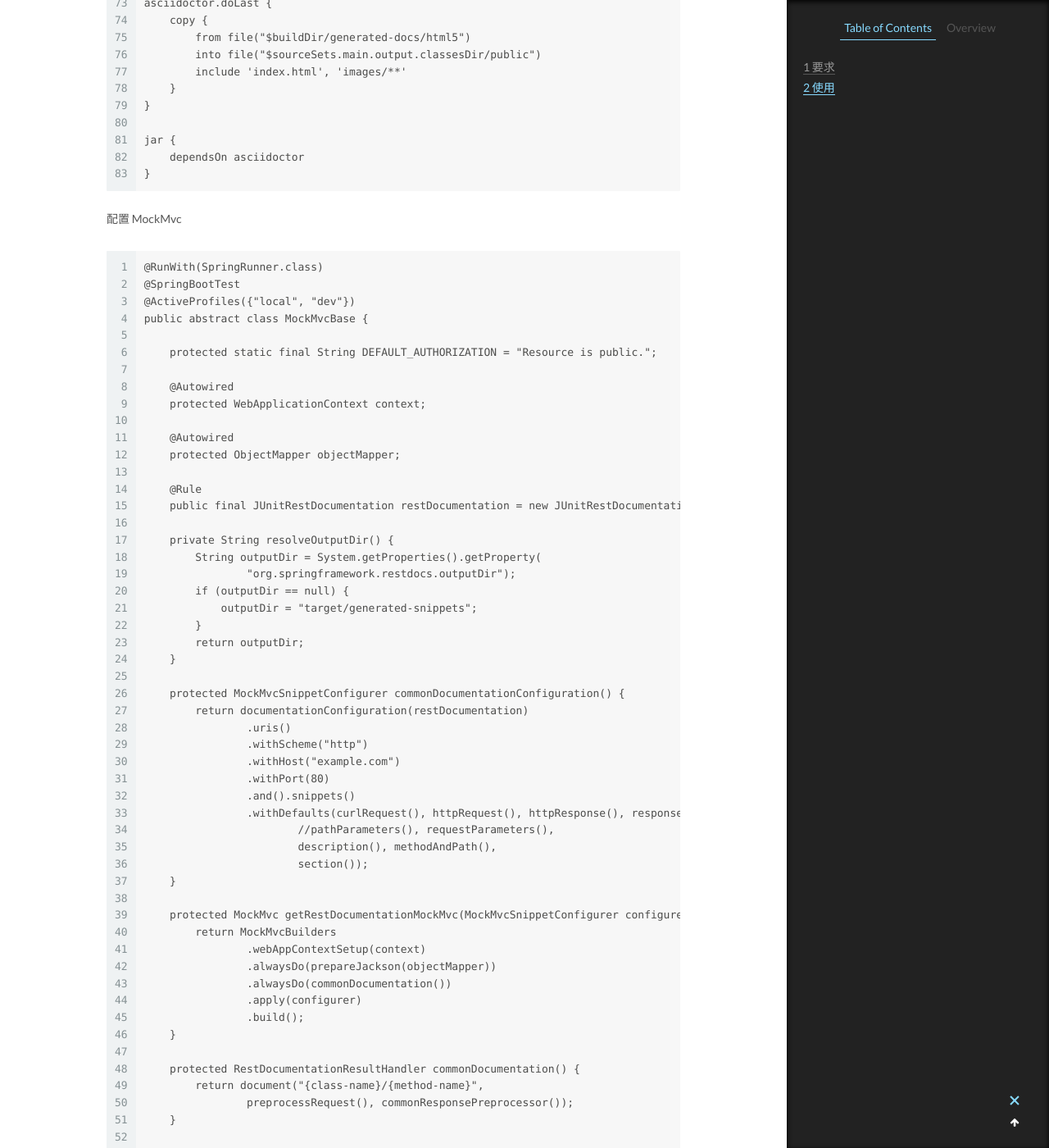
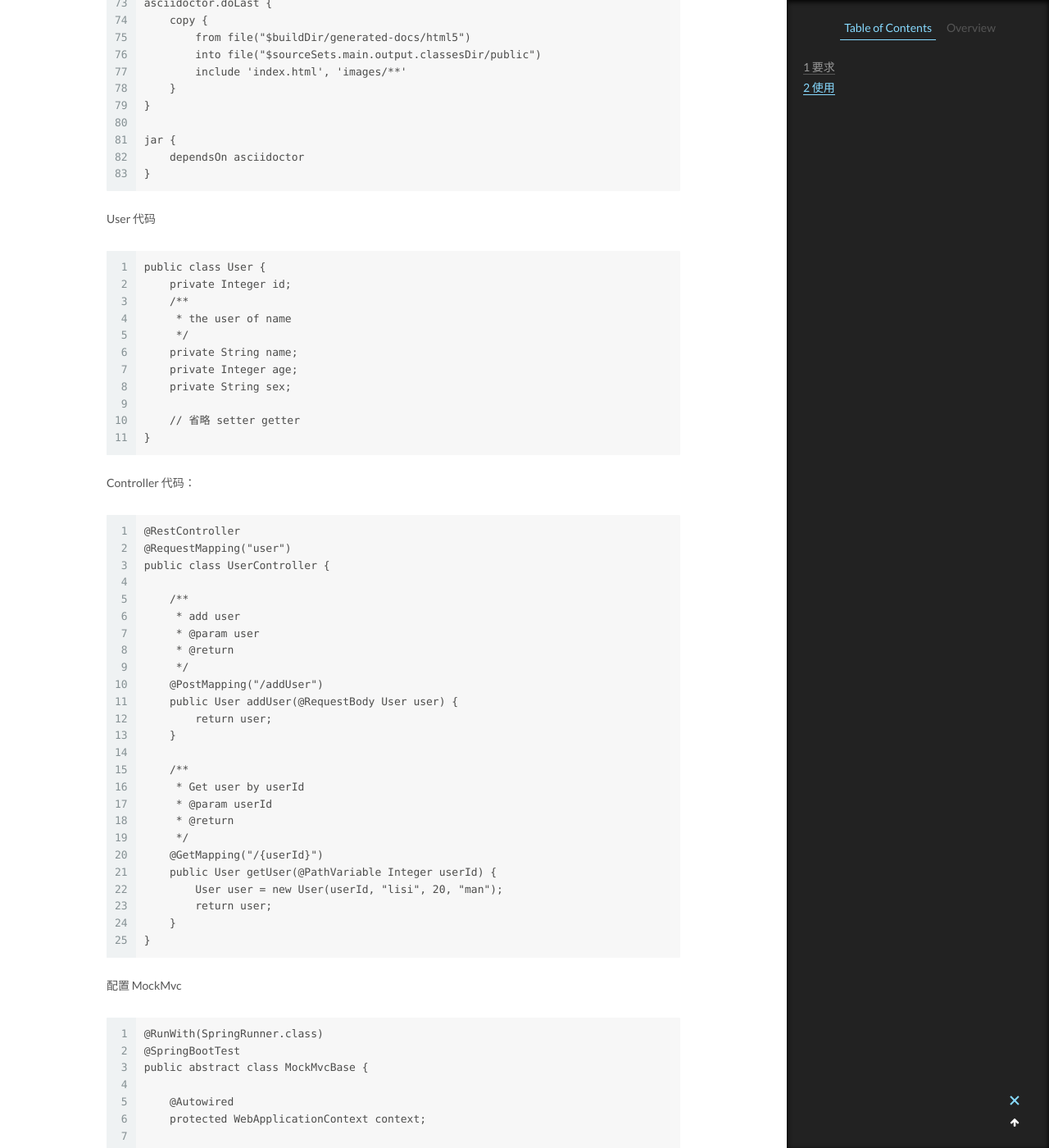
Before and after one commit to ethendev/ethendev.github.io, a Jekyll site: the page built from _posts/2018-11-12-spring-restdocs.md, in a window 1280 px wide and 1400 px high, scrolled down 2284 px. Shown: the whole window at 82% size. Built offline with Jekyll 4.4.1, drawn with Linux system fonts in a browser that asks for light colours; comment, search, counter and statistics services are not loaded; some of the changed text lies outside the part shown.

Commit message:
update the post about restdocs

````diff
--- a/_posts/2018-11-12-spring-restdocs.md
+++ b/_posts/2018-11-12-spring-restdocs.md
@@ -111,79 +111,13 @@
 }
 ```
 
-配置 MockMvc
-```
-@RunWith(SpringRunner.class)
-@SpringBootTest
-@ActiveProfiles({"local", "dev"})
-public abstract class MockMvcBase {
-
-    protected static final String DEFAULT_AUTHORIZATION = "Resource is public.";
-
-    @Autowired
-    protected WebApplicationContext context;
-
-    @Autowired
-    protected ObjectMapper objectMapper;
-
-    @Rule
-    public final JUnitRestDocumentation restDocumentation = new JUnitRestDocumentation(resolveOutputDir());
-
-    private String resolveOutputDir() {
-        String outputDir = System.getProperties().getProperty(
-                "org.springframework.restdocs.outputDir");
-        if (outputDir == null) {
-            outputDir = "target/generated-snippets";
-        }
-        return outputDir;
-    }
-
-    protected MockMvcSnippetConfigurer commonDocumentationConfiguration() {
-        return documentationConfiguration(restDocumentation)
-                .uris()
-                .withScheme("http")
-                .withHost("example.com")
-                .withPort(80)
-                .and().snippets()
-                .withDefaults(curlRequest(), httpRequest(), httpResponse(), responseFields(), requestFields(),
-                        //pathParameters(), requestParameters(),
-                        description(), methodAndPath(),
-                        section());
-    }
-
-    protected MockMvc getRestDocumentationMockMvc(MockMvcSnippetConfigurer configurer) throws Exception {
-        return MockMvcBuilders
-                .webAppContextSetup(context)
-                .alwaysDo(prepareJackson(objectMapper))
-                .alwaysDo(commonDocumentation())
-                .apply(configurer)
-                .build();
-    }
-
-    protected RestDocumentationResultHandler commonDocumentation() {
-        return document("{class-name}/{method-name}",
-                preprocessRequest(), commonResponsePreprocessor());
-    }
-
-    protected OperationResponsePreprocessor commonResponsePreprocessor() {
-        return preprocessResponse(replaceBinaryContent(), limitJsonArrayLength(objectMapper), prettyPrint());
-    }
-
-    protected String toJson(Object obj) {
-        try {
-            return objectMapper.writeValueAsString(obj);
-        } catch (JsonProcessingException e) {
-            e.printStackTrace();
-        }
-        return null;
-    }
-}
-```
-
 User 代码
 ```
 public class User {
     private Integer id;
+    /**
+     * the user of name
+     */
     private String name;
     private Integer age;
     private String sex;
@@ -221,25 +155,83 @@
 }
 ```
 
+配置 MockMvc
+```
+@RunWith(SpringRunner.class)
+@SpringBootTest
+public abstract class MockMvcBase {
+
+    @Autowired
+    protected WebApplicationContext context;
+
+    @Autowired
+    protected ObjectMapper objectMapper;
+
+    @Rule
+    public final JUnitRestDocumentation restDocumentation = new JUnitRestDocumentation(resolveOutputDir());
+
+    private String resolveOutputDir() {
+        String outputDir = System.getProperties().getProperty(
+                "org.springframework.restdocs.outputDir");
+        if (outputDir == null) {
+            outputDir = "target/generated-snippets";
+        }
+        return outputDir;
+    }
+
+    protected MockMvcSnippetConfigurer commonDocumentationConfiguration() {
+        return documentationConfiguration(restDocumentation)
+                .uris()
+                .withScheme("http")
+                .withHost("example.com")
+                .withPort(80)
+                .and().snippets()
+                .withDefaults(curlRequest(), httpRequest(), httpResponse(), responseFields(),
+                        //requestFields(),pathParameters(), requestParameters(),
+                        description(), methodAndPath(),
+                        section());
+    }
+
+    protected MockMvc getRestDocumentationMockMvc(MockMvcSnippetConfigurer configurer) throws Exception {
+        return MockMvcBuilders
+                .webAppContextSetup(context)
+                .alwaysDo(prepareJackson(objectMapper))
+                .alwaysDo(commonDocumentation())
+                .apply(configurer)
+                .build();
+    }
+
+    protected RestDocumentationResultHandler commonDocumentation() {
+        return document("{class-name}/{method-name}",
+                preprocessRequest(), commonResponsePreprocessor());
+    }
+
+    protected OperationResponsePreprocessor commonResponsePreprocessor() {
+        return preprocessResponse(replaceBinaryContent(), limitJsonArrayLength(objectMapper), prettyPrint());
+    }
+
+    protected String toJson(Object obj) {
+        try {
+            return objectMapper.writeValueAsString(obj);
+        } catch (JsonProcessingException e) {
+            e.printStackTrace();
+        }
+        return null;
+    }
+}
+```
+
 添加单元测试
 ```
 public class UserDoc extends MockMvcBase {
 
-    private static User user = new User();
-
-    @BeforeClass
-    public static void setUp() {
-        user.setId(100);
-        user.setName("张三");
-        user.setAge(20);
-        user.setSex("男");
-    }
-
     @Test
     public void AddUser() throws Exception {
+        User user = new User(userId, "lisi", 20, "man");
         String param = toJson(user);
         getRestDocumentationMockMvc(
-                commonDocumentationConfiguration())
+                commonDocumentationConfiguration()
+                        .withAdditionalDefaults(requestFields()))
                 .perform(post("/user/addUser")
                         .contentType(MediaType.APPLICATION_JSON_UTF8).content(param))
                 .andExpect(status().is2xxSuccessful());
@@ -249,8 +241,7 @@
     public void getUser() throws Exception {
         String result = getRestDocumentationMockMvc(
                 commonDocumentationConfiguration()
-                        .withAdditionalDefaults(
-                                pathParameters()))
+                        .withAdditionalDefaults(pathParameters()))
                 .perform(get("/user/{userId}", 100))
                 .andExpect(status().isOk()).andReturn().getResponse().getContentAsString();
         System.out.println(result);
@@ -260,11 +251,14 @@
 
 在 src\main\asciidoc 下面新建一个 index.adoc 文件，并添加如下内容
 ```
+= Spring Rest Doc Test
+:toc: right
+:toclevels: 2
+
 [[resources-Test]]
-=== User
-
-include::{snippets}/user/auto-section.adoc[]
-
+== User
+include::{snippets}/user-doc/add-user/auto-section.adoc[]
+include::{snippets}/user-doc/get-user/auto-section.adoc[]
 ```
 
 运行下面命令打包并生成文档
@@ -276,4 +270,4 @@
 
 项目路径/build/generated-docs/html5/index.html
 
-![document image](https://i.loli.net/2018/11/12/5be95d2c03539.jpg)
+![document image](https://i.loli.net/2018/11/13/5bea31b0d6f92.jpg)
````
